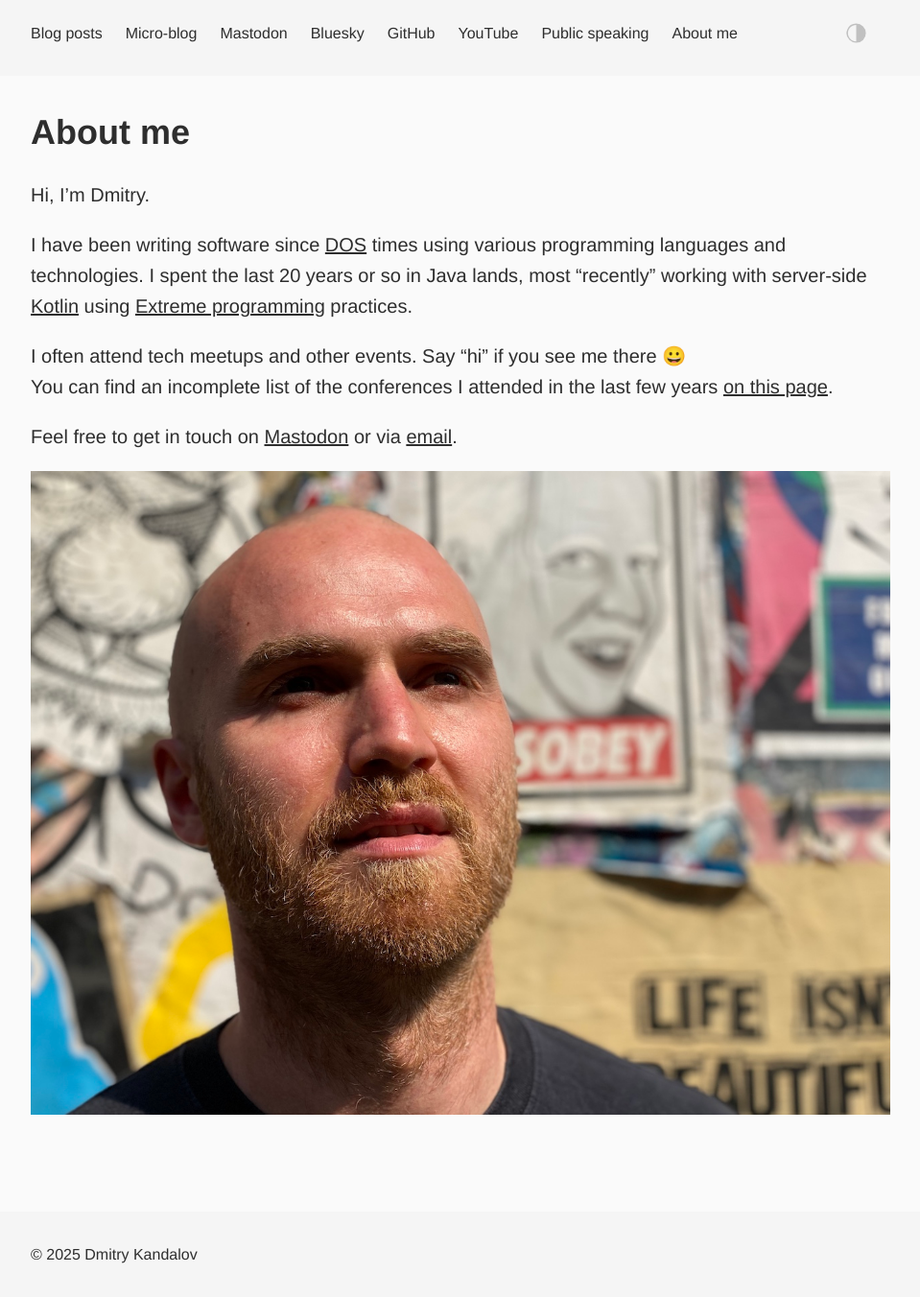
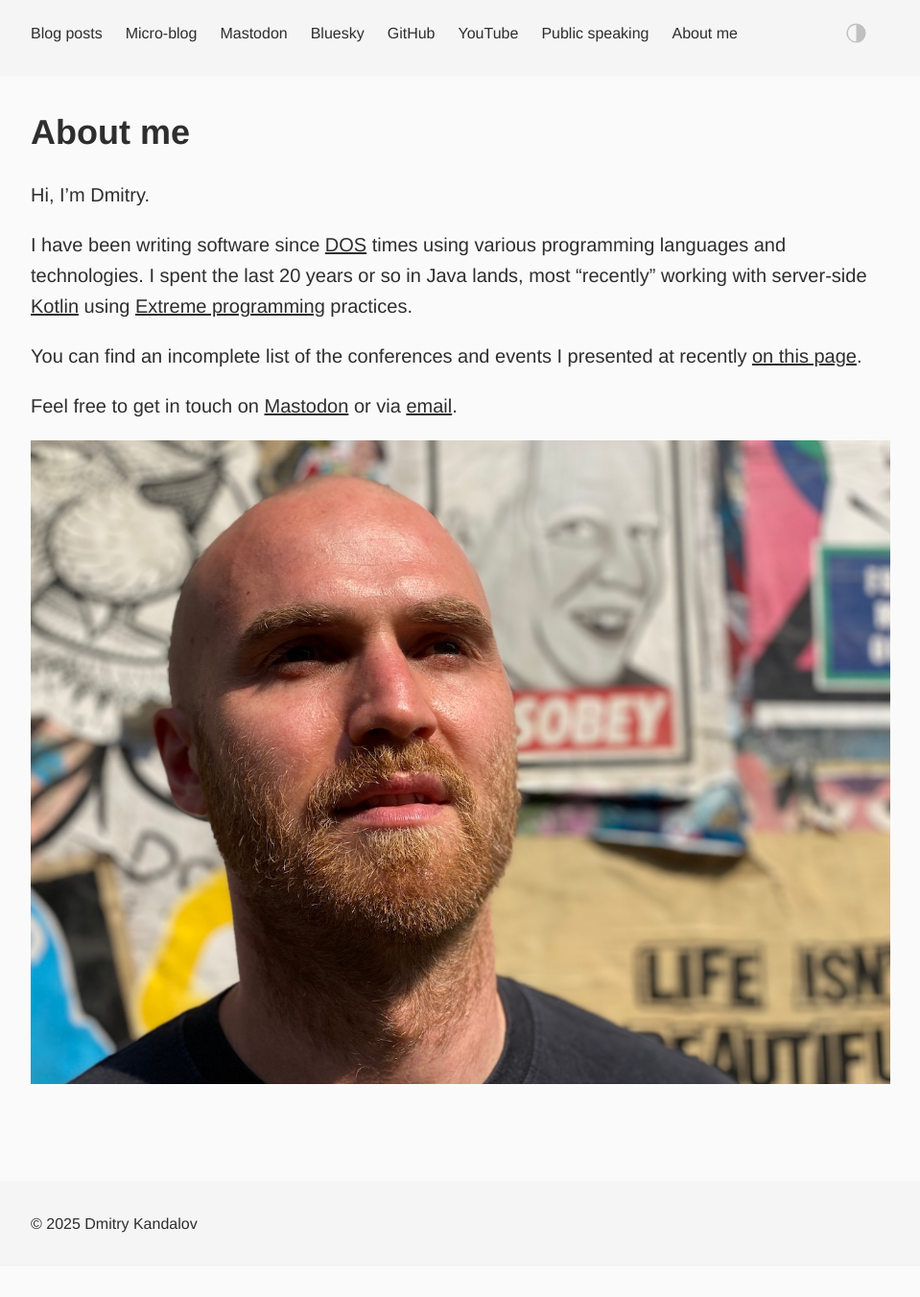
Before and after one commit to dkandalov/dkandalov.github.io, a Jekyll site: the page built from about.md, in a window 1280 px wide. Shown: the whole page at 96% size, without its empty margins (160-1119 px from the left). Built offline with Jekyll 4.4.1, drawn with Linux system fonts in a browser that asks for light colours; after the commit the page ends 1320 px from its top, so only the background shows below that.

Commit message:
updated about.md

```diff
--- a/about.md
+++ b/about.md
@@ -9,8 +9,7 @@ I have been writing software since [DOS](https://en.wikipedia.org/wiki/DOS) time
 I spent the last 20 years or so in Java lands, most "recently" working with server-side [Kotlin](https://kotlinlang.org)
 using [Extreme programming](https://en.wikipedia.org/wiki/Extreme_programming) practices.
 
-I often attend tech meetups and other events. Say "hi" if you see me there 😀<br/>
-You can find an incomplete list of the conferences I attended in the last few years [on this page](/public-speaking).
+You can find an incomplete list of the conferences and events I presented at recently [on this page](/public-speaking).
 
 Feel free to get in touch on [Mastodon](https://mastodon.social/@dkandalov) or via [email](mailto:dmitry.kandalov@gmail.com).
 
```
